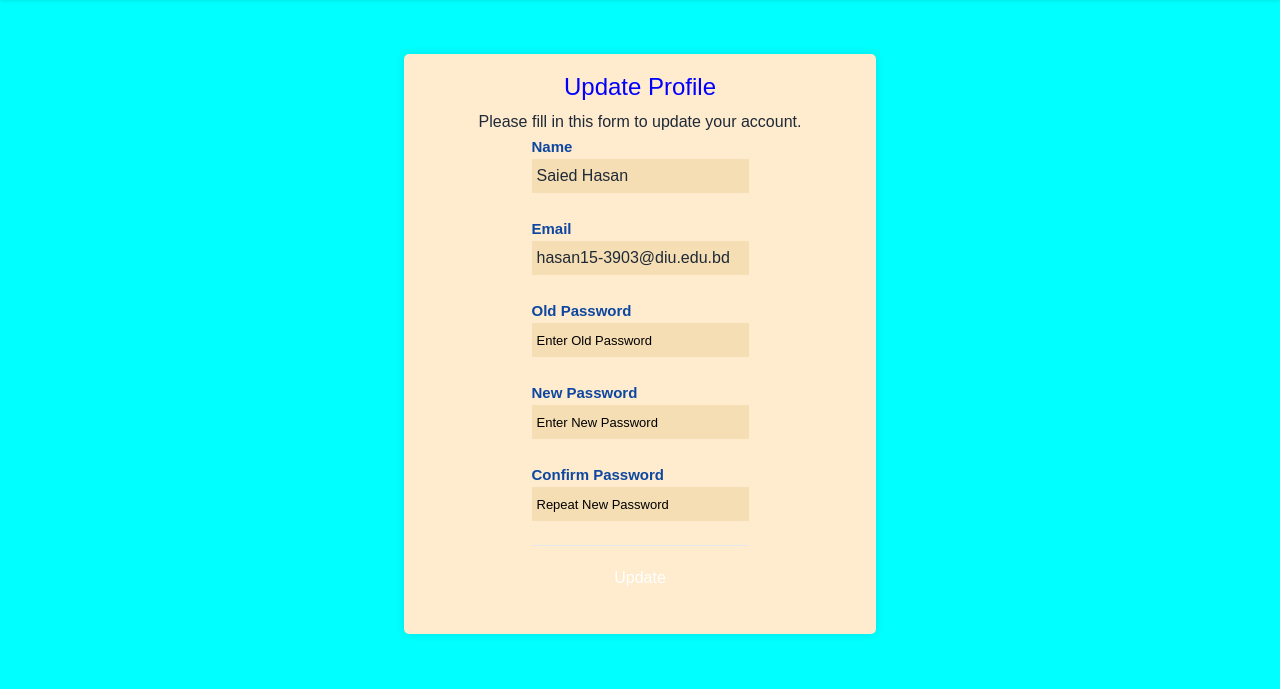
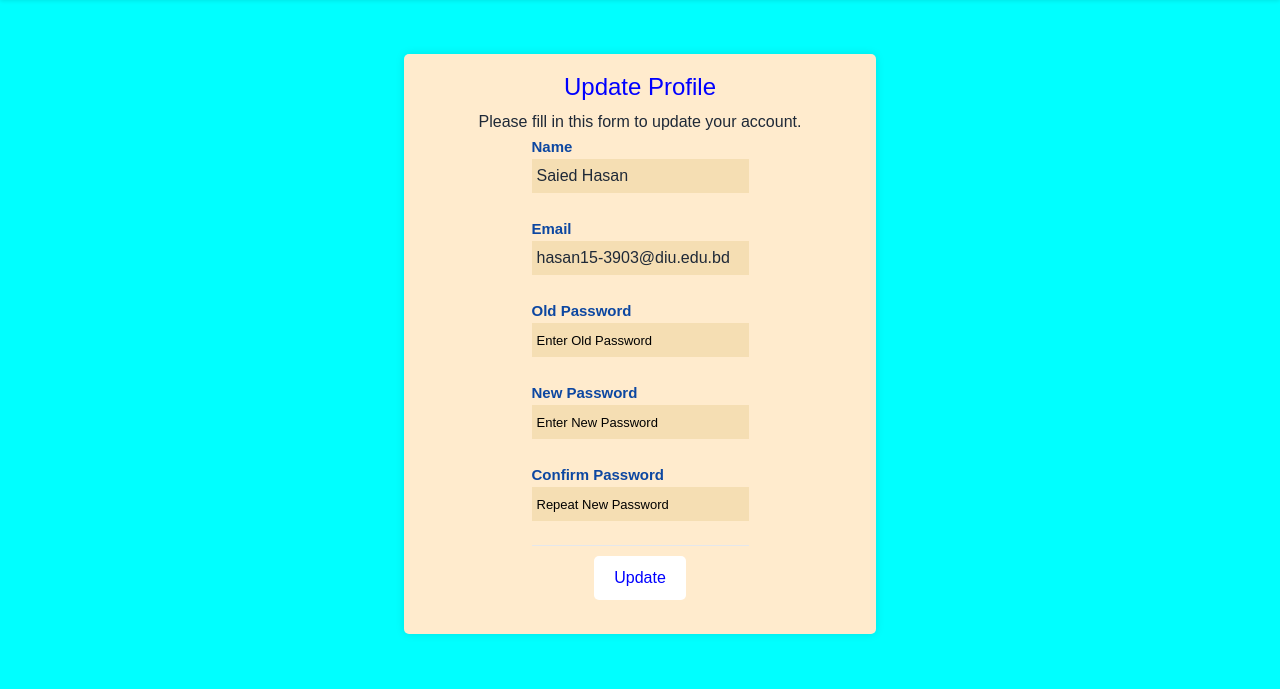
Before and after one commit to saiedhasan-415195/bookstore, a PHP site: page /update_profile.php in a window 1280 px wide. Shown: the part 105-800 px from the top of the page. Run offline with PHP 8.4, Linux system fonts and the light colour scheme; a user stored in the database is signed in; data comes from the database, SQL or seed files in the repository; some libraries are stand-ins or nearby versions.

Commit message:
saiedlast

```diff
--- a/header.php
+++ b/header.php
@@ -72,6 +72,7 @@ if (session_status() === PHP_SESSION_NONE) {
       <div class="account-box" id="account-box">
         <p>User Name: <span><?php echo $_SESSION['user_name']; ?></span></p>
         <p>Email: <span><?php echo $_SESSION['user_email']; ?></span></p>
+        <a href="user_update">Update Profile</a>
         <a href="logout.php">Logout</a>
       </div>
     </div>
--- a/reset_password.php
+++ b/reset_password.php
@@ -57,9 +57,6 @@ if ($_SERVER["REQUEST_METHOD"] == "POST") {
             exit();
         }
 
-        // Hash the new password
-        $hashed_password = password_hash($new_password, PASSWORD_DEFAULT);
-
         // Database connection
         $conn = new mysqli('localhost', 'root', '', 'bookstore');
 
@@ -70,7 +67,7 @@ if ($_SERVER["REQUEST_METHOD"] == "POST") {
 
         // Update the password
         $stmt = $conn->prepare("UPDATE users SET password = ? WHERE username = ?");
-        $stmt->bind_param("ss", $hashed_password, $username);
+        $stmt->bind_param("ss", $new_password, $username);
         $stmt->execute();
 
         if ($stmt->affected_rows > 0) {
--- a/update_profile.php
+++ b/update_profile.php
@@ -54,12 +54,14 @@ if (isset($_POST["submit"])) {
 
 <!DOCTYPE html>
 <html lang="en">
+
 <head>
     <meta charset="UTF-8">
     <meta name="viewport" content="width=device-width, initial-scale=1.0">
     <title>Update Profile</title>
     <link rel="stylesheet" href="saied.css">
 </head>
+
 <body class="container1">
     <form action="" method="post" autocomplete="off">
         <div class="container">
@@ -69,23 +71,31 @@ if (isset($_POST["submit"])) {
                 <hr>
                 <div class="mid">
                     <label for="name"><b>Name</b></label><br>
-                    <input type="text" placeholder="Enter Name" name="name" id="name" required value="<?php echo htmlspecialchars($adminData['name']); ?>"> <br><br>
+                    <input type="text" placeholder="Enter Name" name="name" id="name" required
+                        value="<?php echo htmlspecialchars($adminData['name']); ?>"> <br><br>
                     <label for="email"><b>Email</b></label><br>
-                    <input type="email" placeholder="Enter Email" name="email" id="email" required value="<?php echo htmlspecialchars($adminData['email']); ?>"><br><br>
+                    <input type="email" placeholder="Enter Email" name="email" id="email" required
+                        value="<?php echo htmlspecialchars($adminData['email']); ?>"><br><br>
                     <label for="old_password"><b>Old Password</b></label><br>
-                    <input type="password" placeholder="Enter Old Password" name="old_password" id="old_password" required><br><br>
+                    <input type="password" placeholder="Enter Old Password" name="old_password" id="old_password"
+                        required><br><br>
                     <label for="new_password"><b>New Password</b></label><br>
-                    <input type="password" placeholder="Enter New Password" name="new_password" id="new_password" required><br><br>
+                    <input type="password" placeholder="Enter New Password" name="new_password" id="new_password"
+                        required><br><br>
                     <label for="confirm_password"><b>Confirm Password</b></label><br>
-                    <input type="password" placeholder="Repeat New Password" name="confirm_password" id="confirm_password" required><br><br>
+                    <input type="password" placeholder="Repeat New Password" name="confirm_password"
+                        id="confirm_password" required><br><br>
                     <hr>
                 </div>
                 <div class="btn-div">
-                    <button class="submit-button" type="submit" name="submit">Update</button>
+                    <button class="submit-button" type="submit" name="submit"
+                        style="color: blue; background-color: white;">Update</button>
+
                     <br><br>
                 </div>
             </fieldset>
         </div>
     </form>
 </body>
+
 </html>
```
